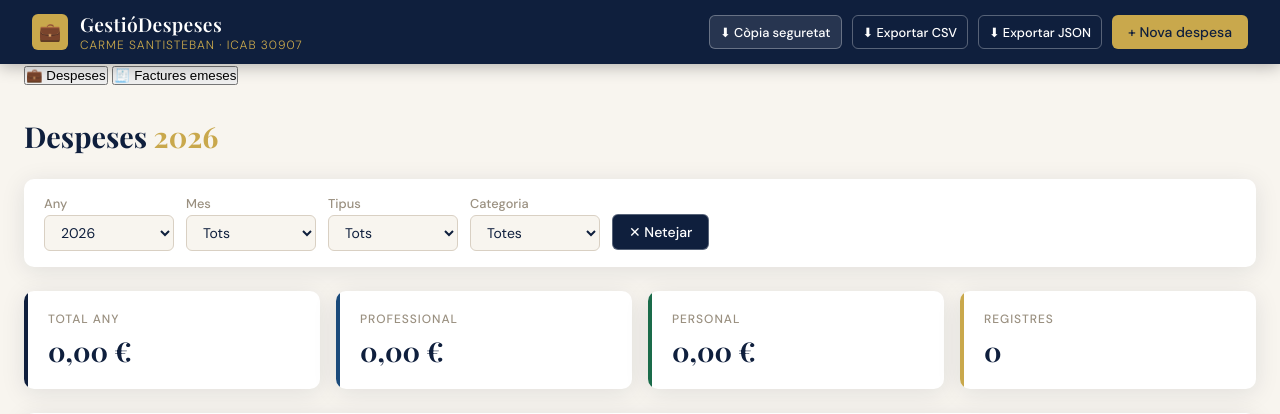
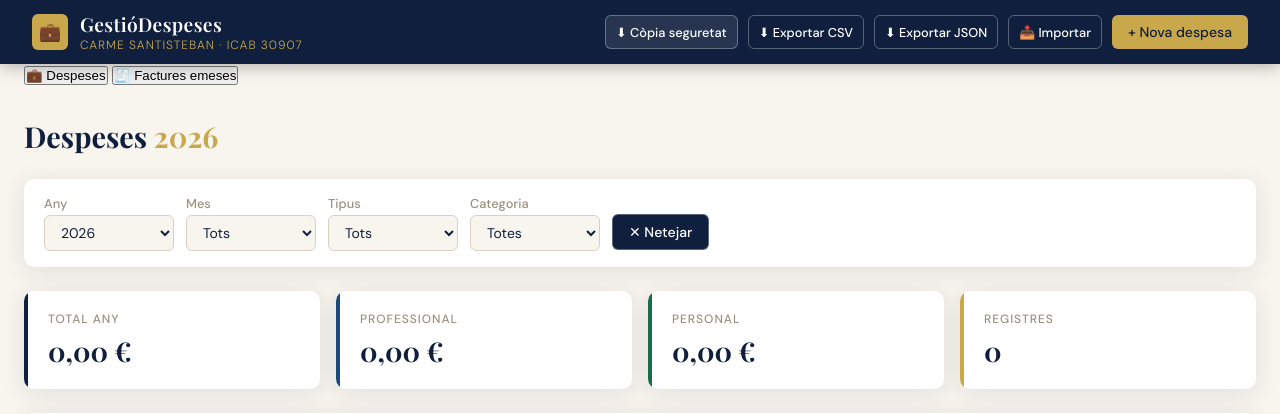
Before and after one commit to carme-santisteban/gestio-despeses-, a Flask app: page / in a window 1280 px wide. Shown: the top 414 px of the page. Run offline with Flask 3, Linux system fonts and the light colour scheme; the visitor is signed in with stand-in values (Sample User, id 1); data that the repository does not hold is empty.

Commit message:
Afegida importació JSON GestióDespeses

```diff
--- a/app.py
+++ b/app.py
@@ -484,5 +484,105 @@ def exportar_json():
         headers={"Content-Disposition": "attachment; filename=gestiodespeses_backup.json"}
     )
 
+
+@app.route('/importar', methods=['GET'])
+def importar_page():
+    return """<!DOCTYPE html>
+<html lang="ca">
+<head><meta charset="UTF-8"><title>Importar dades - GestióDespeses</title>
+<style>
+body{font-family:system-ui,sans-serif;background:#0f172a;color:#e2e8f0;display:flex;align-items:center;justify-content:center;min-height:100vh;margin:0}
+.box{background:#1e293b;border-radius:16px;padding:40px;max-width:500px;width:100%;box-shadow:0 4px 32px #0004}
+h1{font-size:1.4rem;margin-bottom:8px;color:#f8fafc}
+p{color:#94a3b8;font-size:.9rem;margin-bottom:24px}
+input[type=file]{width:100%;padding:12px;background:#0f172a;border:1px solid #334155;border-radius:8px;color:#e2e8f0;margin-bottom:16px}
+button{width:100%;padding:12px;background:#2563eb;color:#fff;border:none;border-radius:8px;font-size:1rem;cursor:pointer}
+button:hover{background:#1d4ed8}
+#resultat{margin-top:20px;padding:12px;border-radius:8px;display:none}
+.ok{background:#14532d;color:#86efac}
+.err{background:#7f1d1d;color:#fca5a5}
+a{color:#60a5fa;text-decoration:none;font-size:.85rem}
+</style></head>
+<body><div class="box">
+<h1>📥 Importar dades</h1>
+<p>Selecciona el fitxer <strong>gestiodespeses_backup.json</strong> per restaurar totes les despeses i factures.</p>
+<input type="file" id="fitxer" accept=".json">
+<button onclick="importar()">Importar ara</button>
+<div id="resultat"></div>
+<br><br><a href="/">← Tornar al dashboard</a>
+</div>
+<script>
+async function importar(){
+  const f=document.getElementById('fitxer').files[0];
+  if(!f){alert('Selecciona un fitxer JSON');return}
+  const text=await f.text();
+  let dades;
+  try{dades=JSON.parse(text)}catch(e){mostra('Format JSON invàlid','err');return}
+  const r=await fetch('/api/importar',{method:'POST',headers:{'Content-Type':'application/json'},body:JSON.stringify(dades)});
+  const res=await r.json();
+  if(res.ok) mostra('✓ '+res.missatge,'ok');
+  else mostra('Error: '+res.error,'err');
+}
+function mostra(msg,cls){
+  const el=document.getElementById('resultat');
+  el.textContent=msg;el.className=cls;el.style.display='block';
+}
+</script></div></body></html>"""
+
+@app.route('/api/importar', methods=['POST'])
+def importar_dades():
+    from datetime import date
+    dades = request.get_json()
+    if not dades:
+        return jsonify({'ok': False, 'error': 'Cap dada rebuda'})
+    importats = 0
+    omesos = 0
+    def parse_date(s):
+        try:
+            return date.fromisoformat(s) if s else None
+        except:
+            return None
+    for d in dades.get('despeses', []):
+        try:
+            db.session.add(Despesa(
+                data=parse_date(d.get('data','')),
+                descripcio=d.get('descripcio',''),
+                categoria=d.get('categoria',''),
+                tipus=d.get('tipus','professional'),
+                import_=d.get('import',0),
+                proveidor=d.get('proveidor',''),
+                notes=d.get('notes',''),
+                document_nom=d.get('document_nom',''),
+                document_url=d.get('document_url','')
+            ))
+            db.session.commit()
+            importats += 1
+        except Exception:
+            db.session.rollback()
+            omesos += 1
+    for f in dades.get('factures', []):
+        try:
+            db.session.add(Factura(
+                numero=f.get('numero',''),
+                data=parse_date(f.get('data','')),
+                client_nom=f.get('client_nom',''),
+                client_nif=f.get('client_nif',''),
+                client_adreca=f.get('client_adreca',''),
+                concepte=f.get('concepte',''),
+                base=f.get('base',0),
+                iva_pct=f.get('iva_pct',21),
+                irpf_pct=f.get('irpf_pct',0),
+                notes=f.get('notes',''),
+                estat=f.get('estat','pendent'),
+                document_nom=f.get('document_nom',''),
+                document_url=f.get('document_url','')
+            ))
+            db.session.commit()
+            importats += 1
+        except Exception:
+            db.session.rollback()
+            omesos += 1
+    return jsonify({'ok': True, 'missatge': f'{importats} registres importats, {omesos} omesos'})
+
 if __name__ == '__main__':
     app.run(debug=True, port=5001)
--- a/templates/index.html
+++ b/templates/index.html
@@ -465,6 +465,7 @@
     <button class="btn btn-outline btn-sm" onclick="copiaSeguреtat()" style="background:rgba(255,255,255,0.1);color:white;border-color:rgba(255,255,255,0.3)" title="Còpia de seguretat">⬇ Còpia seguretat</button>
     <button class="btn btn-outline btn-sm" id="btnExportCSV" onclick="exportarCSV()">⬇ Exportar CSV</button>
     <a href="/api/exportar-json" class="btn btn-outline btn-sm" style="text-decoration:none;">⬇ Exportar JSON</a>
+    <a href="/importar" class="btn btn-outline btn-sm" style="text-decoration:none;">📥 Importar</a>
     <button class="btn btn-primary" id="btnNou" onclick="obrirModal()">+ Nova despesa</button>
   </div>
 </header>
```
